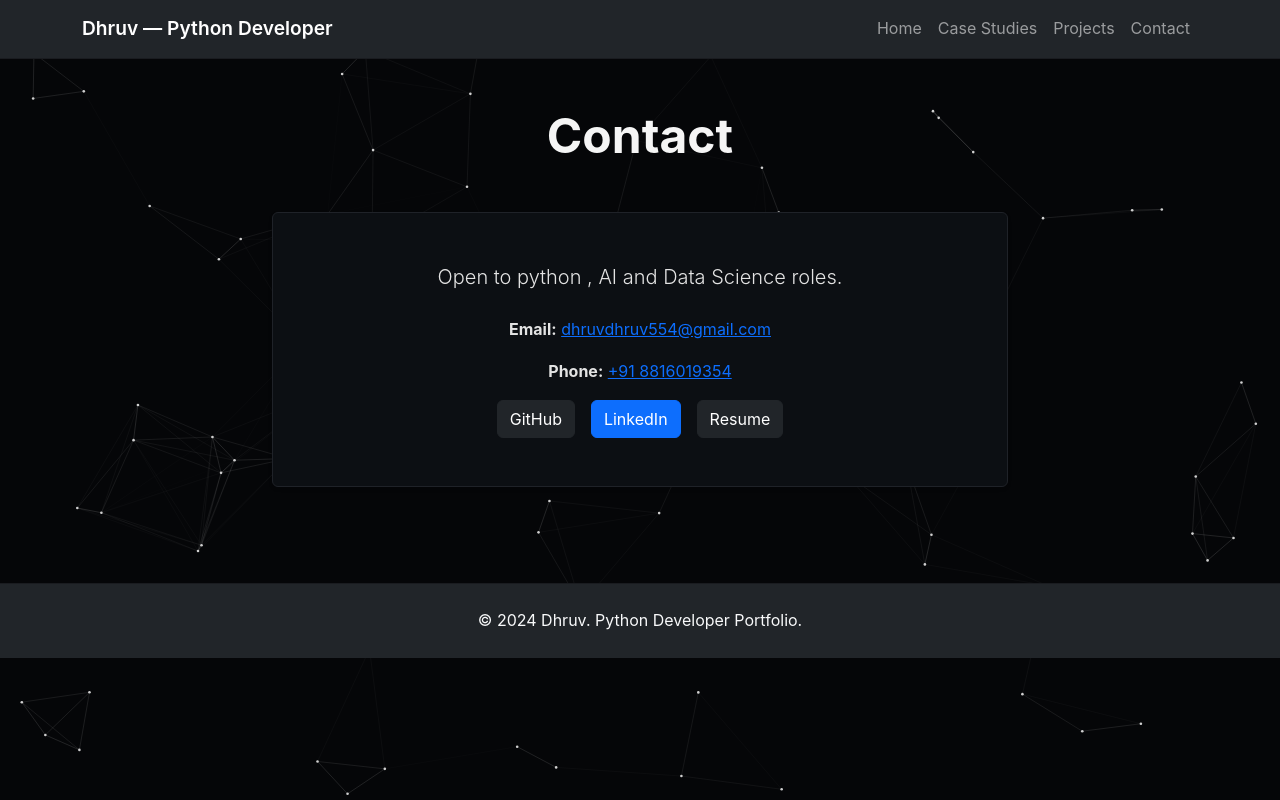
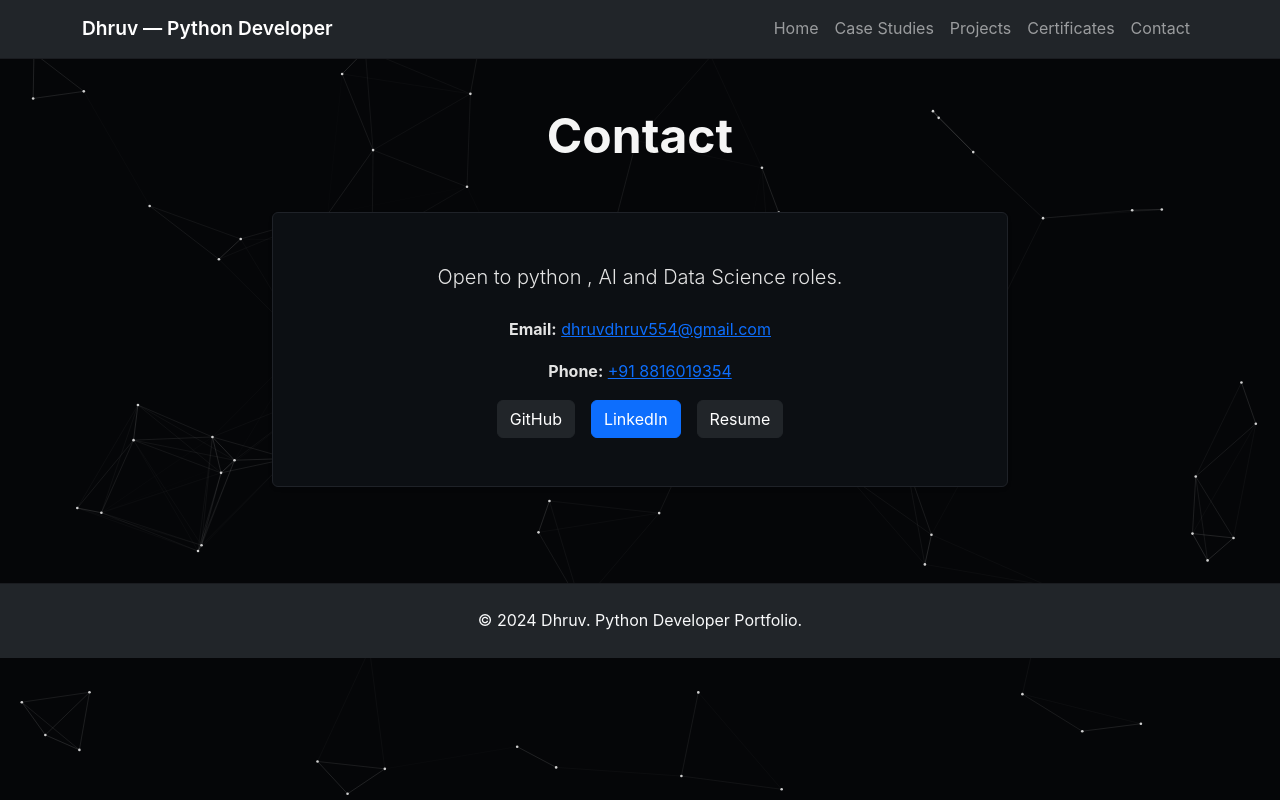
Before and after one commit to 22f3002319/Dhruv_Portfolio, a FastAPI app: page /contact in a window 1280 px wide. Run offline with FastAPI, Linux system fonts and the light colour scheme.

Commit message:
Add 'Certificates' link to navigation menu

```diff
--- a/app/templates/base.html
+++ b/app/templates/base.html
@@ -39,6 +39,9 @@
                         <a class="nav-link" href="/projects">Projects</a>
                     </li>
                     <li class="nav-item">
+                        <a class="nav-link" href="/certificates">Certificates</a>
+                    </li>
+                    <li class="nav-item">
                         <a class="nav-link" href="/contact">Contact</a>
                     </li>
                 </ul>
```
